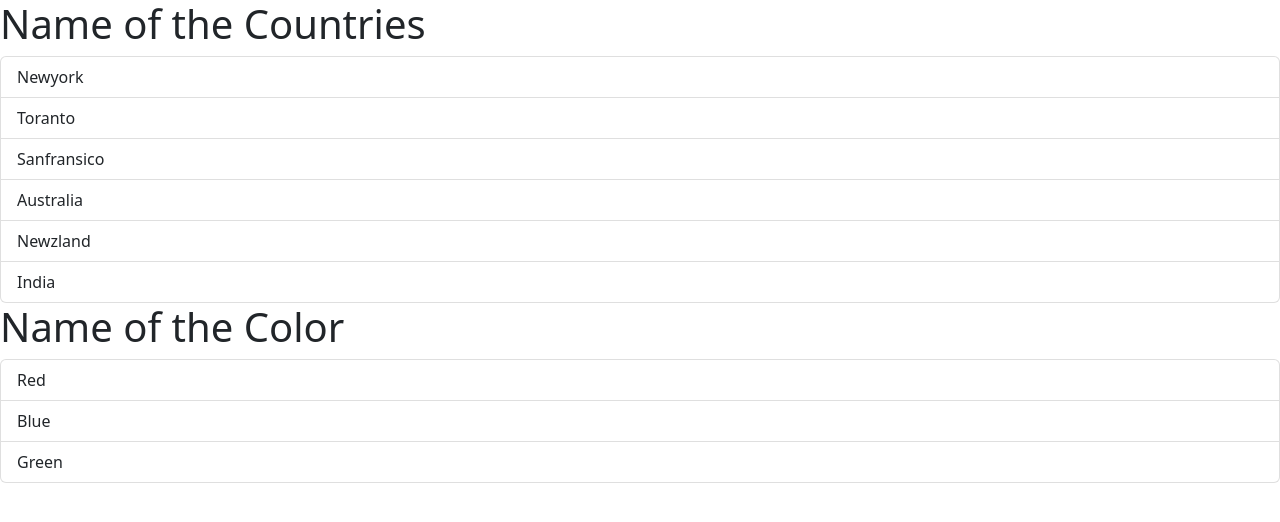
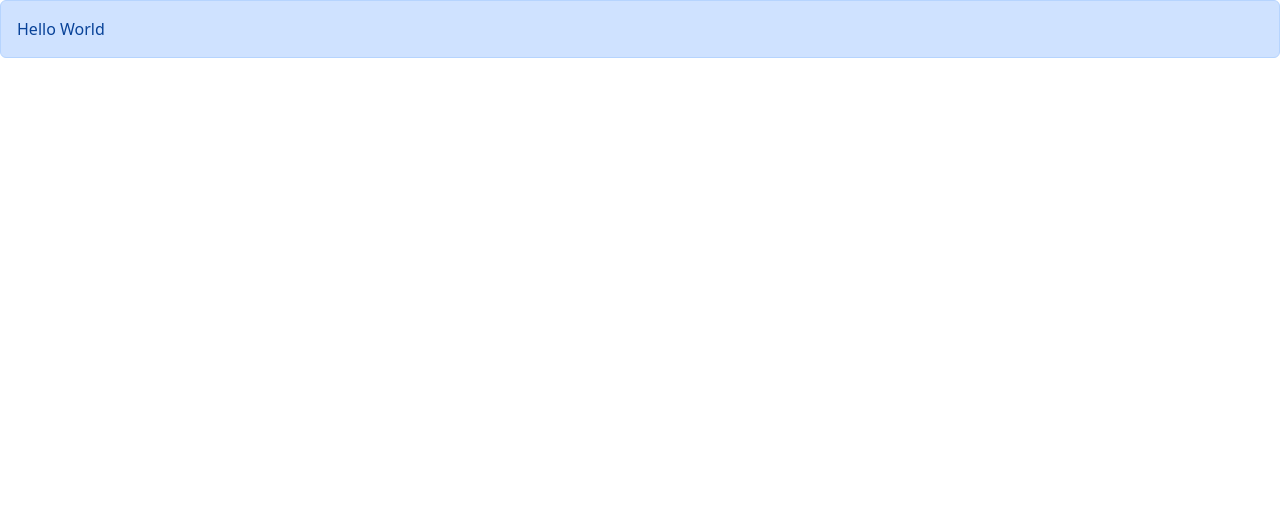
Before and after one commit to Murugananthstr/React18WithTypeScript, a React (Vite) app in the folder react-app/: page / in a window 1280 px wide. Shown: the top 522 px of the page. Built offline with nearby package versions, Linux system fonts and the light colour scheme.

Commit message:
How to make use of children for long text

```diff
--- a/react-app/src/App.tsx
+++ b/react-app/src/App.tsx
@@ -1,31 +1,9 @@
-import ListGroup from "./components/ListGroup";
+import Alert from "./components/Alert";
 
 function App() {
-  const countries = [
-    "Newyork",
-    "Toranto",
-    "Sanfransico",
-    "Australia",
-    "Newzland",
-    "India",
-  ];
-
-  const handleSelectedItem = (item: string) => {
-    console.log(item);
-  };
-
   return (
     <div>
-      <ListGroup
-        items={countries}
-        heading="Name of the Countries"
-        onSelectItem={handleSelectedItem}
-      />
-      <ListGroup
-        items={["Red", "Blue", "Green"]}
-        heading="Name of the Color"
-        onSelectItem={handleSelectedItem}
-      />
+      <Alert>Hello World</Alert>
     </div>
   );
 }
--- /dev/null
+++ b/react-app/src/components/Alert.tsx
@@ -0,0 +1,9 @@
+interface Props {
+  children: string;
+}
+
+const Alert = ({ children }: Props) => {
+  return <div className="alert alert-primary">{children}</div>;
+};
+
+export default Alert;
```
